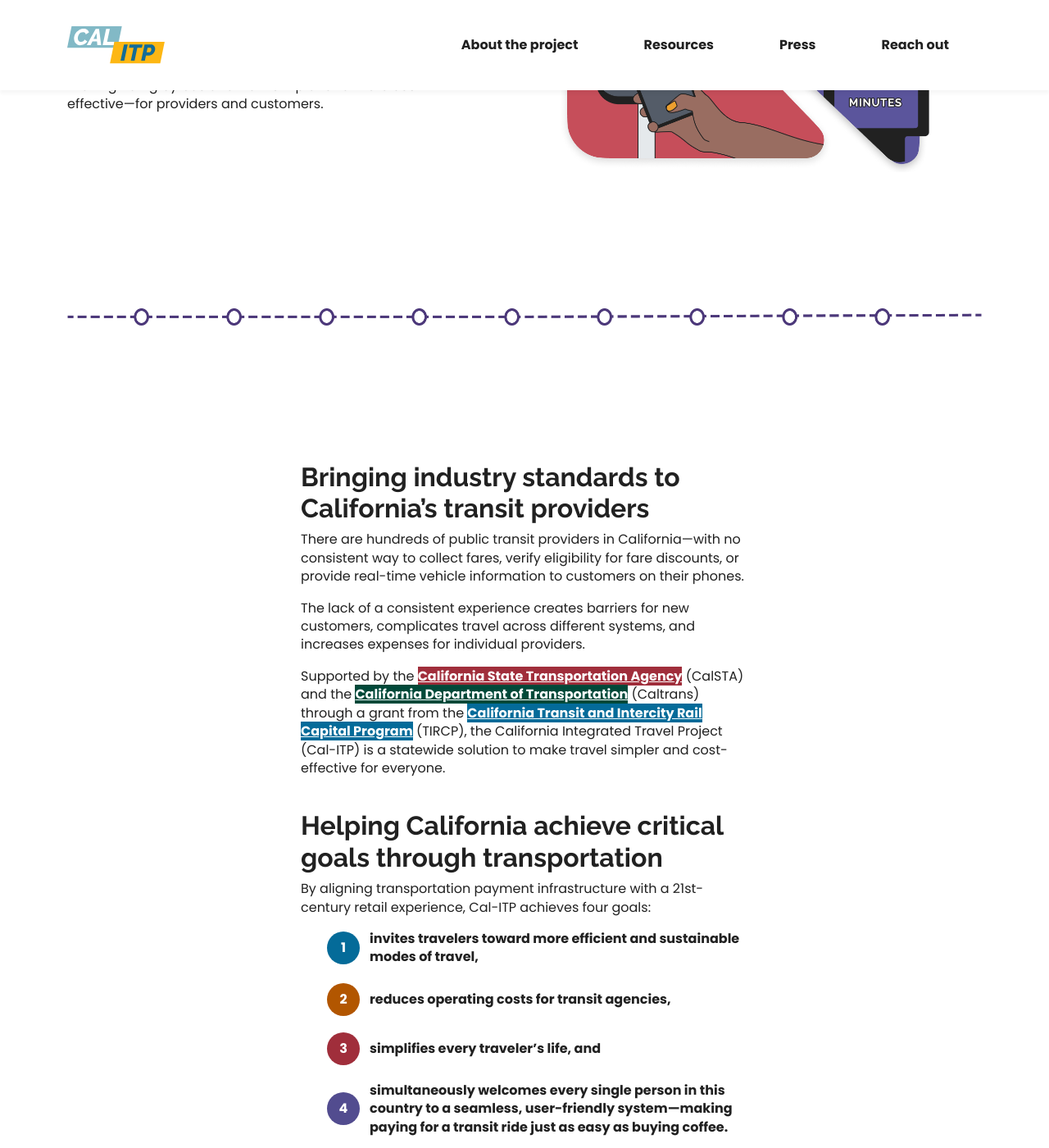
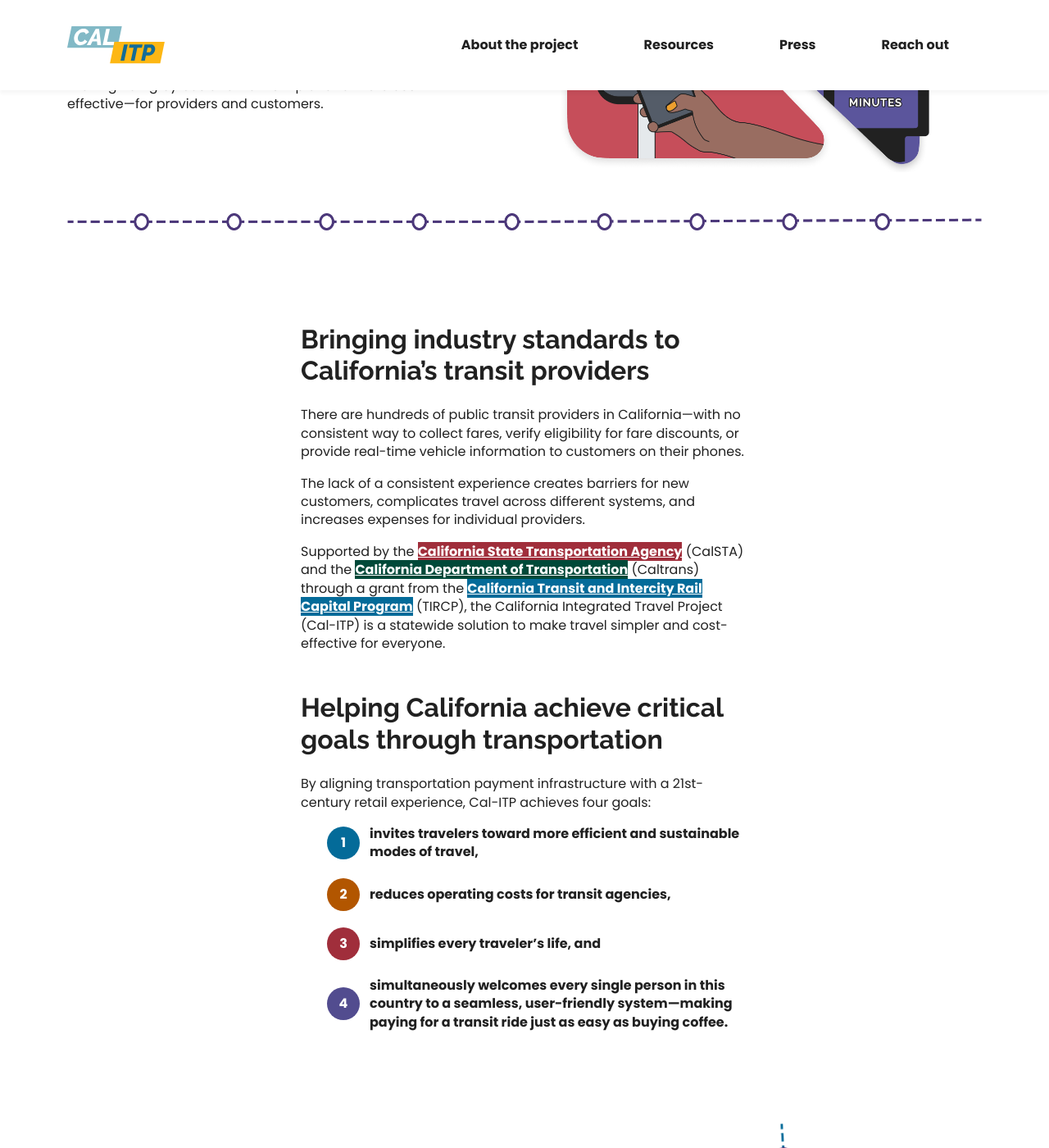
Before and after one commit to cal-itp/calitp.org, a Jekyll site: the page built from src/index.html, in a window 1280 px wide and 1400 px high, scrolled down 393 px. Shown: the whole window at 82% size. Built offline with Jekyll 4.4.1, drawn with Linux system fonts in a browser that asks for light colours.

Commit message:
fix(home): homepage spacing fixes

```diff
--- a/src/index.html
+++ b/src/index.html
@@ -21,22 +21,24 @@
   </picture>
 </section>
 
-<picture class="railway d-none d-md-block">
+<picture class="d-none d-md-block">
   <img
     id="tracks-0"
+    class="w-100 mb-md-5 pb-md-3"
     src="images/tracks-divider-0.png"
     alt="Decorative element with dots and dashes, meant to resemble a transit map" />
 </picture>
-<picture class="railway d-md-none">
+<picture class="d-md-none">
   <img
     id="tracks-0-sm"
+    class="w-100"
     src="images/tracks-divider-0-sm.png"
     alt="Decorative element with dots and dashes, meant to resemble a transit map" />
 </picture>
 
-<section id="about" class="row justify-content-center pb-md-3 mb-md-2 pb-4 mb-3">
+<section id="about" class="row justify-content-center pb-md-3 mb-md-3 pb-4 mb-3">
   <div class="col-12 col-md-8 col-lg-6">
-    <h2 class="text-center text-md-start">Bringing industry standards to California’s transit providers</h2>
+    <h2 class="text-center text-md-start mb-4">Bringing industry standards to California’s transit providers</h2>
     <p>
       There are hundreds of public transit providers in California—with no consistent way to collect fares, verify eligibility for
       fare discounts, or provide real-time vehicle information to customers on their phones.
@@ -72,7 +74,7 @@
 
 <section id="funfacts" class="row justify-content-center">
   <div class="col-12 col-md-8 col-lg-6">
-    <h2 class="text-center text-md-start">Helping California achieve critical goals through transportation</h2>
+    <h2 class="text-center text-md-start mb-4">Helping California achieve critical goals through transportation</h2>
     <p>By aligning transportation payment infrastructure with a 21st-century retail experience, Cal-ITP achieves four goals:</p>
 
     <div id="facts">
@@ -91,14 +93,16 @@
   </div>
 </section>
 
-<picture class="railway d-none d-md-block">
+<picture class="d-none d-md-block">
   <img
+    class="w-100 my-md-5 py-md-5"
     id="tracks-1"
     src="images/tracks-divider-1.png"
     alt="Decorative element with dots and dashes, meant to resemble a transit map" />
 </picture>
-<picture class="railway d-md-none">
+<picture class="d-md-none">
   <img
+    class="w-100 my-5"
     id="tracks-0-sm"
     src="images/tracks-divider-1-sm.png"
     alt="Decorative element with dots and dashes, meant to resemble a transit map" />
@@ -111,13 +115,14 @@
 <picture class="railway">
   <img
     id="tracks-2"
+    class="w-100 my-5"
     src="images/tracks-divider-2.png"
     alt="Another decorative element with dots and dashes, meant to resemble a transit map" />
 </picture>
 
 <section id="reachout" class="row justify-content-center">
   <div class="col-12 col-md-8 col-lg-6">
-    <h2>The time is now—reach out to help and to learn more</h2>
+    <h2 class="d-block mb-3 text-center text-start-md">The time is now—reach out to help and to learn more</h2>
     <p>This initiative is critical now more than ever.</p>
     <p>
       Cal-ITP is working with transportation agencies across the country to launch a program that can immediately improve the
--- a/src/stylesheets/main.css
+++ b/src/stylesheets/main.css
@@ -47,12 +47,15 @@
   font-family: var(--calitp-headline-sans-serif);
 }
 
-h1 {
+h1,
+.h1 {
+  font-size: 40px;
   font-weight: var(--calitp-font-weight-bold);
   margin-bottom: 19px;
 }
 
-h2 {
+h2,
+.h2 {
   font-size: 32px;
 }
 
@@ -78,7 +81,7 @@
   line-height: 140%;
   letter-spacing: 0.025em;
   display: inline-block;
-  padding: 0.5rem 1rem;
+  padding: 0.35rem 1rem;
   font-size: 0.75rem;
   font-family: var(--bs-font-sans-serif);
   border: 1.5px solid var(--bs-white);
@@ -121,11 +124,6 @@
 
 .press-release h2:last-of-type {
   text-decoration: underline;
-}
-
-picture.railway img {
-  width: 100%;
-  margin: 7.25rem 0;
 }
 
 footer {
@@ -308,11 +306,6 @@
 }
 
 @media (max-width: 768px) {
-  picture.railway img {
-    width: 100%;
-    margin: 4.5rem 0;
-  }
-
   footer nav {
     display: grid;
     grid-template-rows: 1fr min-content;
```
